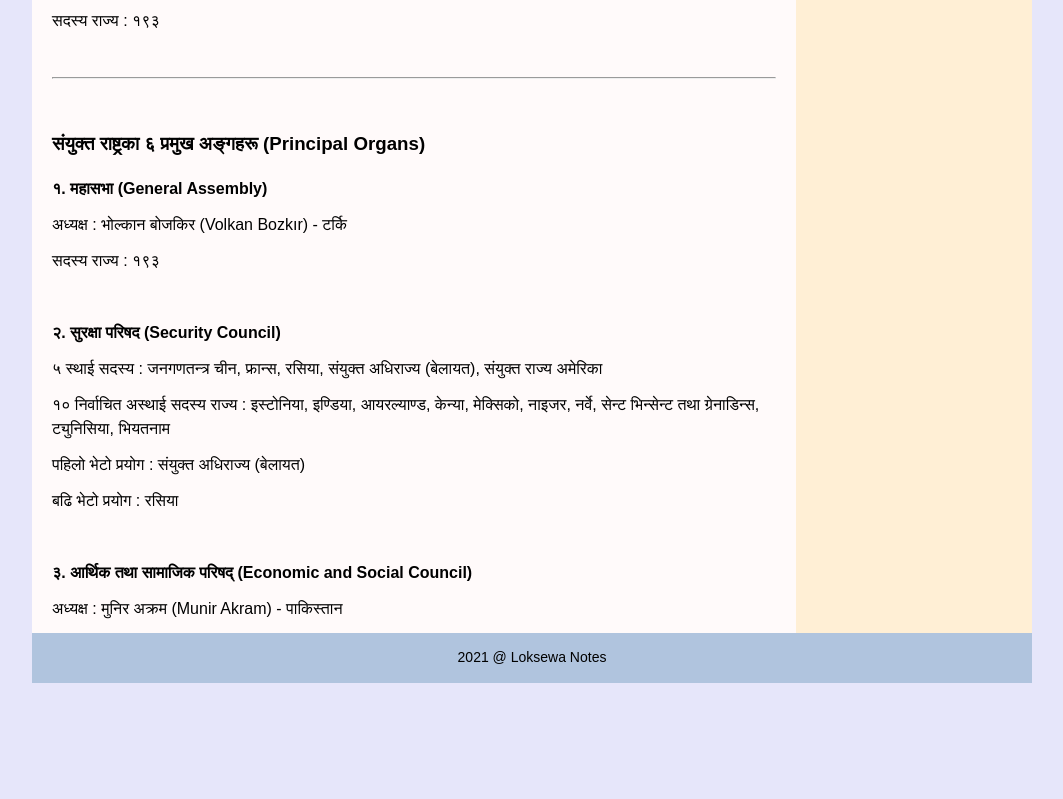
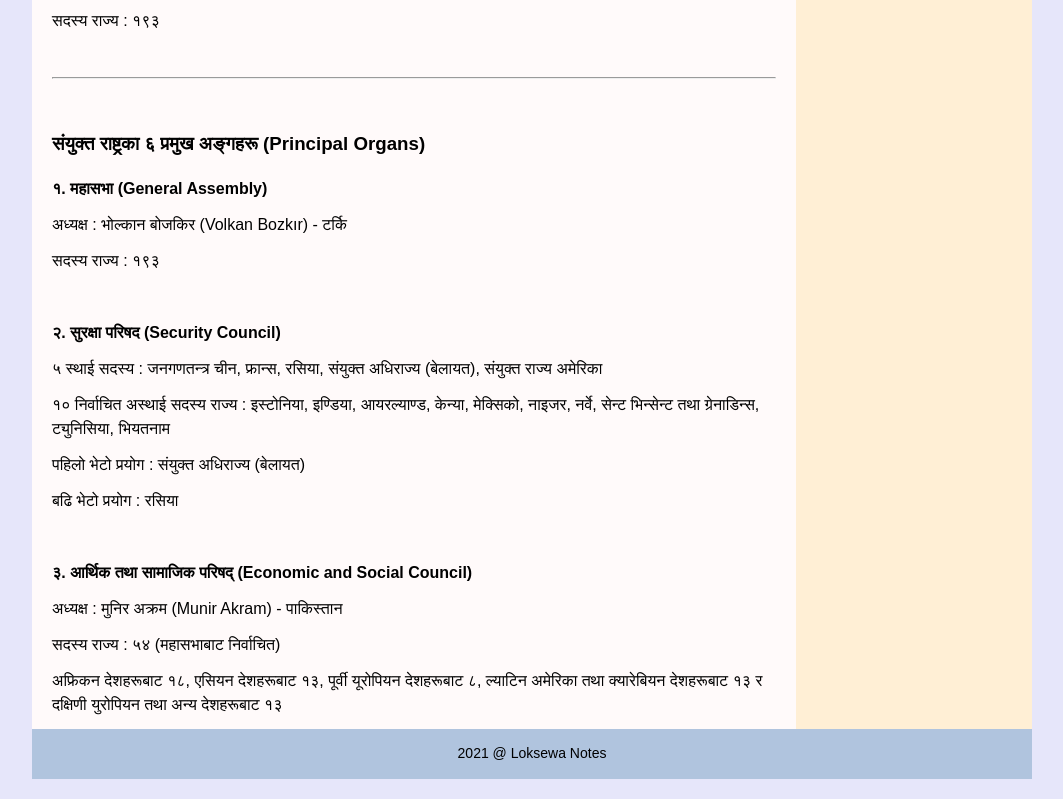
Before and after one commit to loksewanotes/loksewanotes.github.io, a plain HTML site: page gk/un.html in a window 1280 px wide. Shown: the part 401-1200 px from the top of the page, without its empty margins (108-1171 px from the left). Before the commit the page ends 1104 px from the top, so only its background shows below. Drawn offline with Linux system fonts and the light colour scheme.

Commit message:
Update un.html

```diff
--- a/gk/un.html
+++ b/gk/un.html
@@ -41,6 +41,9 @@
           <br>
                      <p><b>३. आर्थिक तथा सामाजिक परिषद् (Economic and Social Council)</b></p>
                     <p>अध्यक्ष : मुनिर अक्रम (Munir Akram) - पाकिस्तान</p>
+                     <p>सदस्य राज्य : ५४ (महासभाबाट निर्वाचित)</p>
+          <p>अफ्रिकन देशहरूबाट १८, एसियन देशहरूबाट १३, पूर्वी यूरोपियन देशहरूबाट ८, ल्याटिन अमेरिका तथा क्यारेबियन देशहरूबाट १३ र दक्षिणी युरोपियन तथा अन्य देशहरूबाट १३</p>
+
 
 
 
```
